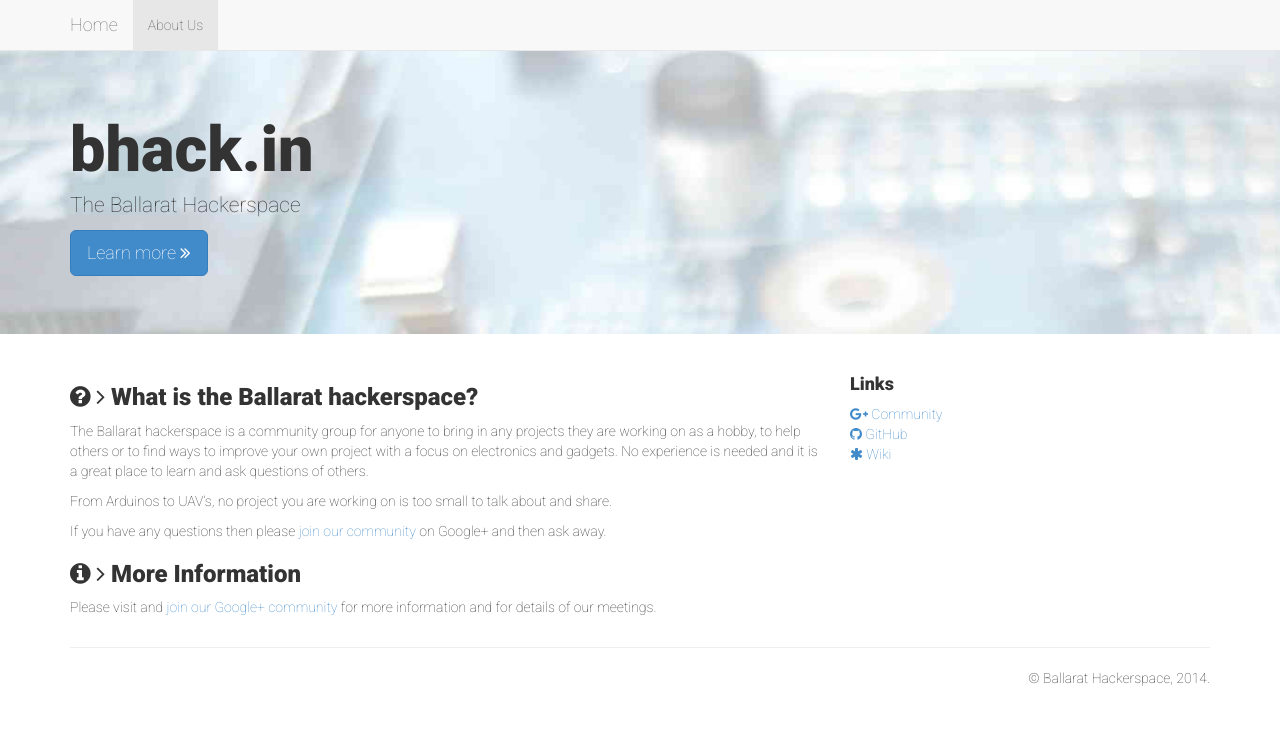
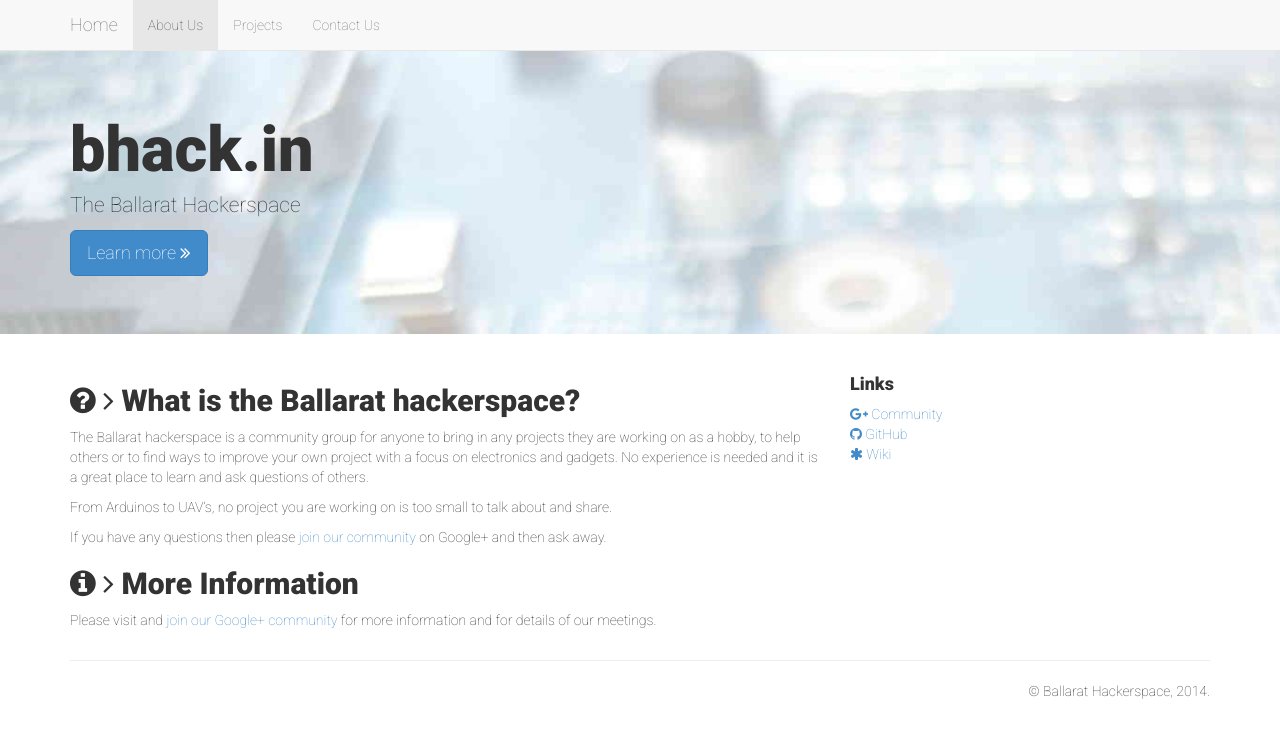
Before and after one commit to ballarat-hackerspace/ballarat-hackerspace.github.io, a Jekyll site: the page built from hello/index.markdown, in a window 1280 px wide. Shown: the top 738 px of the page. Built offline with Jekyll 4.4.1, drawn with Linux system fonts in a browser that asks for light colours; nearby versions of some CDN libraries; Markdown is read by kramdown in place of the engine named in the settings.

Commit message:
added projects example, contact page and 404 page

```diff
--- a/_config.yml
+++ b/_config.yml
@@ -3,9 +3,17 @@
 copyright: Ballarat Hackerspace
 markdown: redcarpet
 pygments: true
-mainurl: http://bhack.in/
-abouturl: /hello/
+siteurl: http://bhack.in/
+emailaddress: hello@bhack.in
 communityurl: https://plus.google.com/communities/106879016585907671427
+
+navlinks:
+  - text: About Us
+    url: /hello/
+  - text: Projects
+    url: /projects/
+  - text: Contact Us
+    url: /contact/
 
 links:
   - text: <i class="fa fa-google-plus"></i> Community
--- a/_layouts/default.html
+++ b/_layouts/default.html
@@ -21,7 +21,7 @@
     <nav class="navbar navbar-default navbar-fixed-top" role="navigation">
       <div class="container">
         <div class="navbar-header">
-          <a class="navbar-brand" href="{{ site.mainurl }}">Home</a>
+          <a class="navbar-brand" href="{{ site.siteurl }}">Home</a>
           <button class="navbar-toggle" data-target=".navbar-collapse" data-toggle="collapse" type="button">
             <span class="sr-only">Toggle navigation</span>
             <span class="icon-bar"></span>
@@ -31,7 +31,9 @@
         </div>
         <div class="navbar-collapse collapse">
           <ul class="nav navbar-nav">
-            <li {% if page.url contains site.abouturl" %}class="active"{% endif %}><a href="{{ site.abouturl }}">About Us</a></li>
+            {% for nav in site.navlinks %}
+              <li {% if page.url contains nav.url %}class="active"{% endif %}><a href="{{ nav.url }}">{{ nav.text }}</a></li>
+            {% endfor %}
           </ul>
         </div>
       </div>
--- a/hello/index.markdown
+++ b/hello/index.markdown
@@ -3,7 +3,7 @@
 title: About the Ballarat Hackerspace
 ---
 
-### <i class="fa fa-question-circle"></i> <i class="fa fa-angle-right"></i> What is the Ballarat hackerspace?
+## <i class="fa fa-question-circle"></i> <i class="fa fa-angle-right"></i> What is the Ballarat hackerspace?
 
 The Ballarat hackerspace is a community group for anyone to bring in any
 projects they are working on as a hobby, to help others or to find ways to
@@ -16,7 +16,7 @@
 If you have any questions then please [join our community]({{ site.communityurl }})
 on Google+ and then ask away.
 
-### <i class="fa fa-info-circle"></i> <i class="fa fa-angle-right"></i> More Information
+## <i class="fa fa-info-circle"></i> <i class="fa fa-angle-right"></i> More Information
 
 Please visit and [join our Google+ community]({{ site.communityurl }})
 for more information and for details of our meetings.
```
Also changed, not shown: 404.markdown (added, +8 -0 lines), contact/index.markdown (added, +9 -0 lines), projects/index.html (added, +11 -0 lines).
